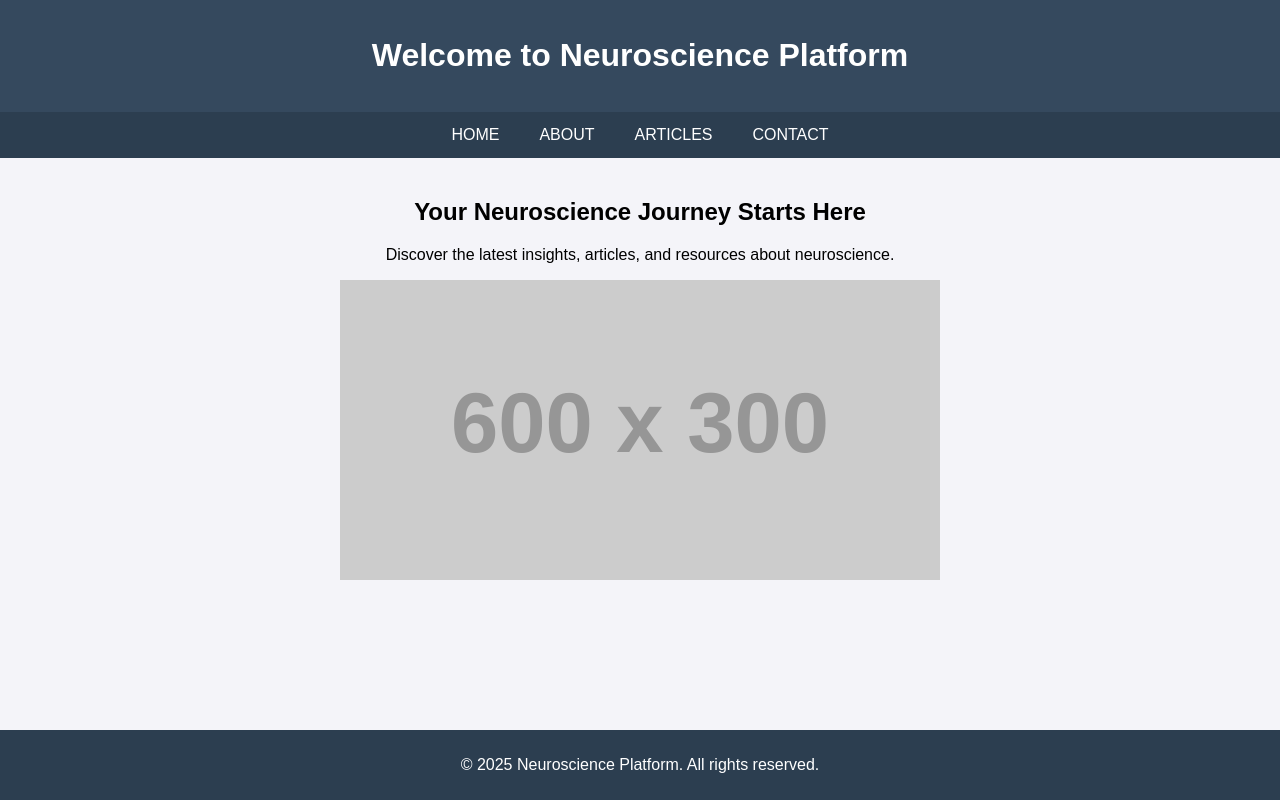
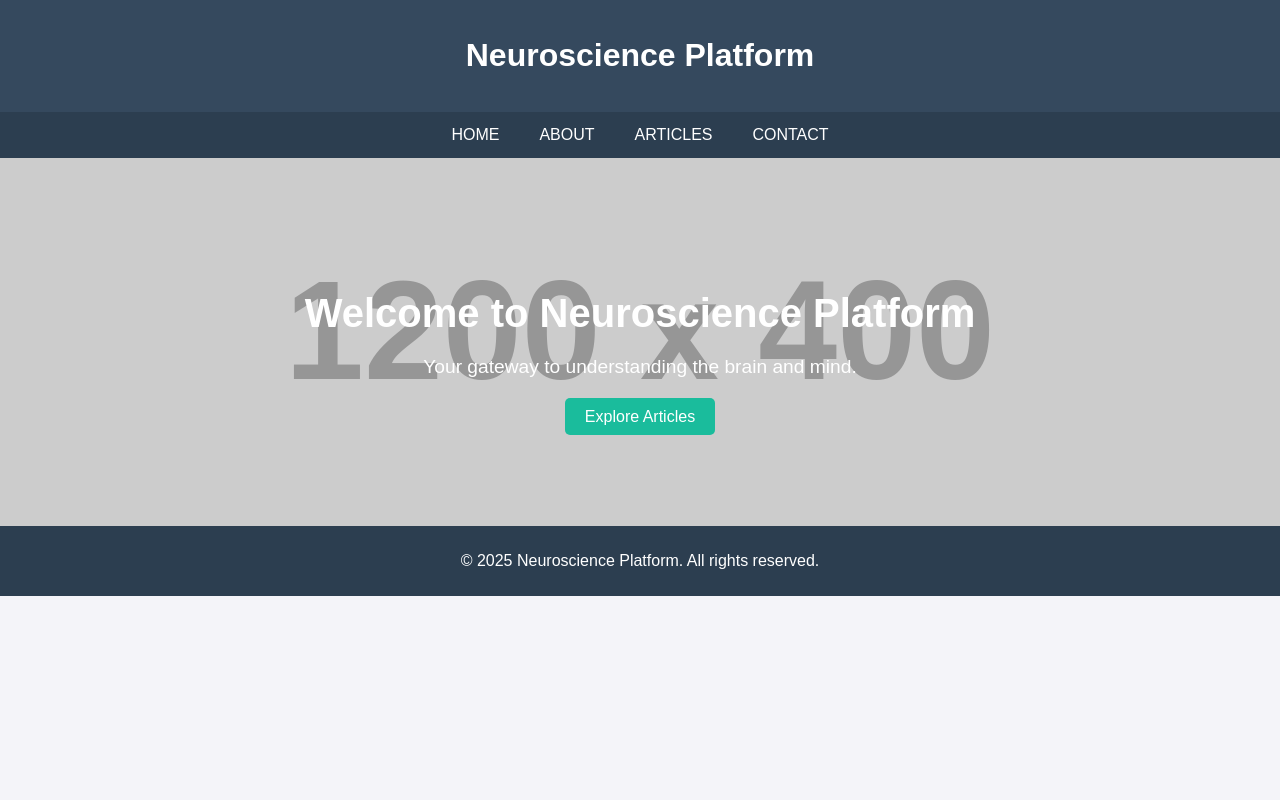
Before and after one commit to albinobrokoli/sinirbilimportali, a plain HTML site: page index.html in a window 1280 px wide. Drawn offline with Linux system fonts and the light colour scheme; placeholder pictures from the web are drawn by us.

Commit message:
Update index.html

```diff
--- a/index.html
+++ b/index.html
@@ -5,23 +5,18 @@
     <meta name="viewport" content="width=device-width, initial-scale=1.0">
     <title>Neuroscience Platform</title>
     <style>
-        /* Genel Gövde Stili */
         body {
             font-family: 'Arial', sans-serif;
             margin: 0;
             padding: 0;
             background-color: #f4f4f9;
         }
-
-        /* Başlık */
         header {
             background-color: #35495e;
             color: white;
             padding: 1em 0;
             text-align: center;
         }
-
-        /* Navigasyon */
         nav {
             display: flex;
             justify-content: center;
@@ -37,34 +32,60 @@
             background-color: #1abc9c;
             color: white;
         }
-
-        /* Ana İçerik */
-        main {
-            padding: 20px;
+        .hero {
+            background-image: url('https://via.placeholder.com/1200x400');
+            background-size: cover;
+            background-position: center;
+            color: white;
+            padding: 100px 20px;
             text-align: center;
         }
-
-        /* Alt Bilgi (Footer) */
+        .hero-content h2 {
+            font-size: 2.5em;
+            margin-bottom: 20px;
+        }
+        .hero-content p {
+            font-size: 1.2em;
+            margin-bottom: 30px;
+        }
+        .hero-content .btn {
+            background-color: #1abc9c;
+            color: white;
+            text-decoration: none;
+            padding: 10px 20px;
+            border-radius: 5px;
+            font-size: 1em;
+        }
+        .hero-content .btn:hover {
+            background-color: #16a085;
+        }
         footer {
             background-color: #2c3e50;
             color: white;
             text-align: center;
             padding: 10px 0;
+        }
+        #back-to-top {
+            display: none;
             position: fixed;
-            bottom: 0;
-            width: 100%;
+            bottom: 20px;
+            right: 20px;
+            background-color: #1abc9c;
+            color: white;
+            border: none;
+            padding: 10px 15px;
+            border-radius: 50%;
+            font-size: 18px;
+            cursor: pointer;
         }
-
-        /* Görseller ve Medya */
-        img {
-            max-width: 100%;
-            height: auto;
+        #back-to-top:hover {
+            background-color: #16a085;
         }
     </style>
 </head>
 <body>
     <header>
-        <h1>Welcome to Neuroscience Platform</h1>
+        <h1>Neuroscience Platform</h1>
     </header>
     <nav>
         <a href="index.html">Home</a>
@@ -72,13 +93,31 @@
         <a href="articles.html">Articles</a>
         <a href="contact.html">Contact</a>
     </nav>
-    <main>
-        <h2>Your Neuroscience Journey Starts Here</h2>
-        <p>Discover the latest insights, articles, and resources about neuroscience.</p>
-        <img src="https://via.placeholder.com/600x300" alt="Placeholder image">
-    </main>
+    <section class="hero">
+        <div class="hero-content">
+            <h2>Welcome to Neuroscience Platform</h2>
+            <p>Your gateway to understanding the brain and mind.</p>
+            <a href="articles.html" class="btn">Explore Articles</a>
+        </div>
+    </section>
     <footer>
         <p>&copy; 2025 Neuroscience Platform. All rights reserved.</p>
     </footer>
+    <button id="back-to-top" title="Go to top">↑</button>
+    <script>
+        const backToTopButton = document.getElementById('back-to-top');
+
+        window.onscroll = function () {
+            if (document.body.scrollTop > 100 || document.documentElement.scrollTop > 100) {
+                backToTopButton.style.display = "block";
+            } else {
+                backToTopButton.style.display = "none";
+            }
+        };
+
+        backToTopButton.onclick = function () {
+            window.scrollTo({ top: 0, behavior: 'smooth' });
+        };
+    </script>
 </body>
 </html>
```
